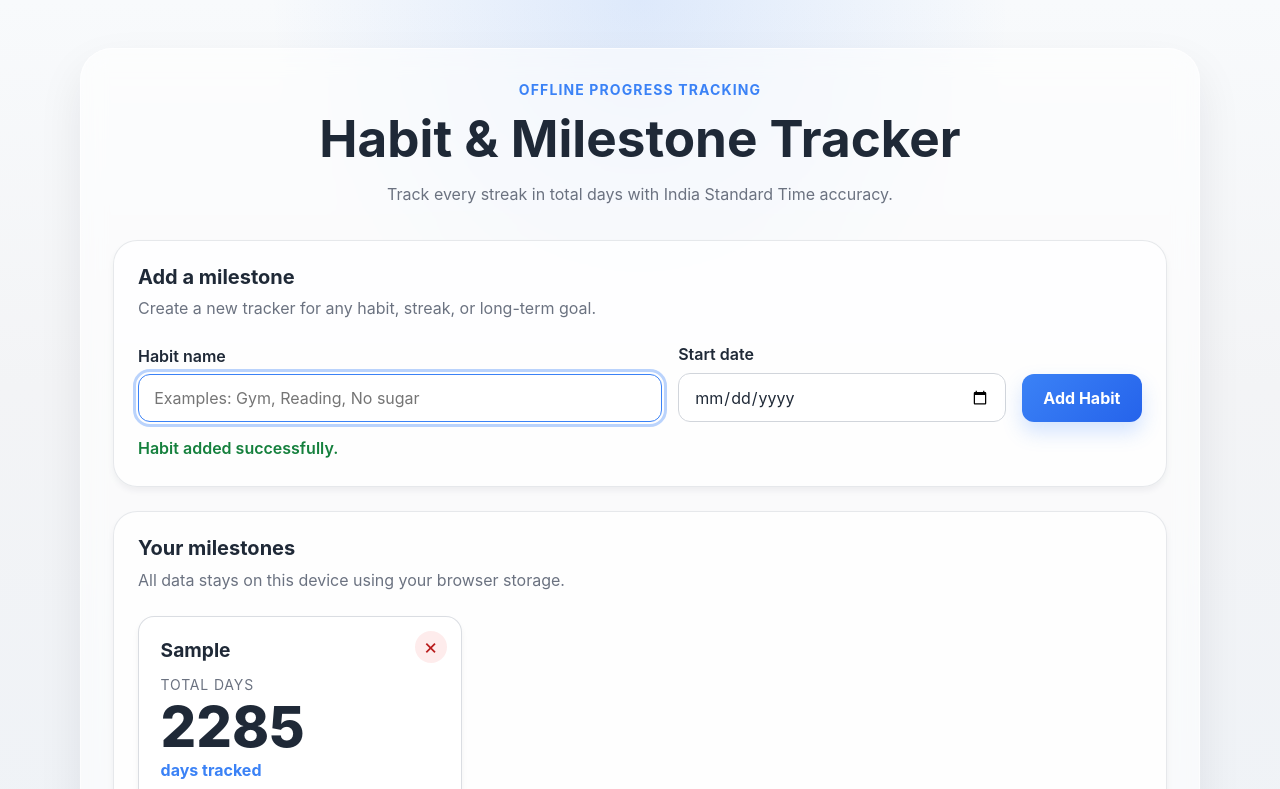
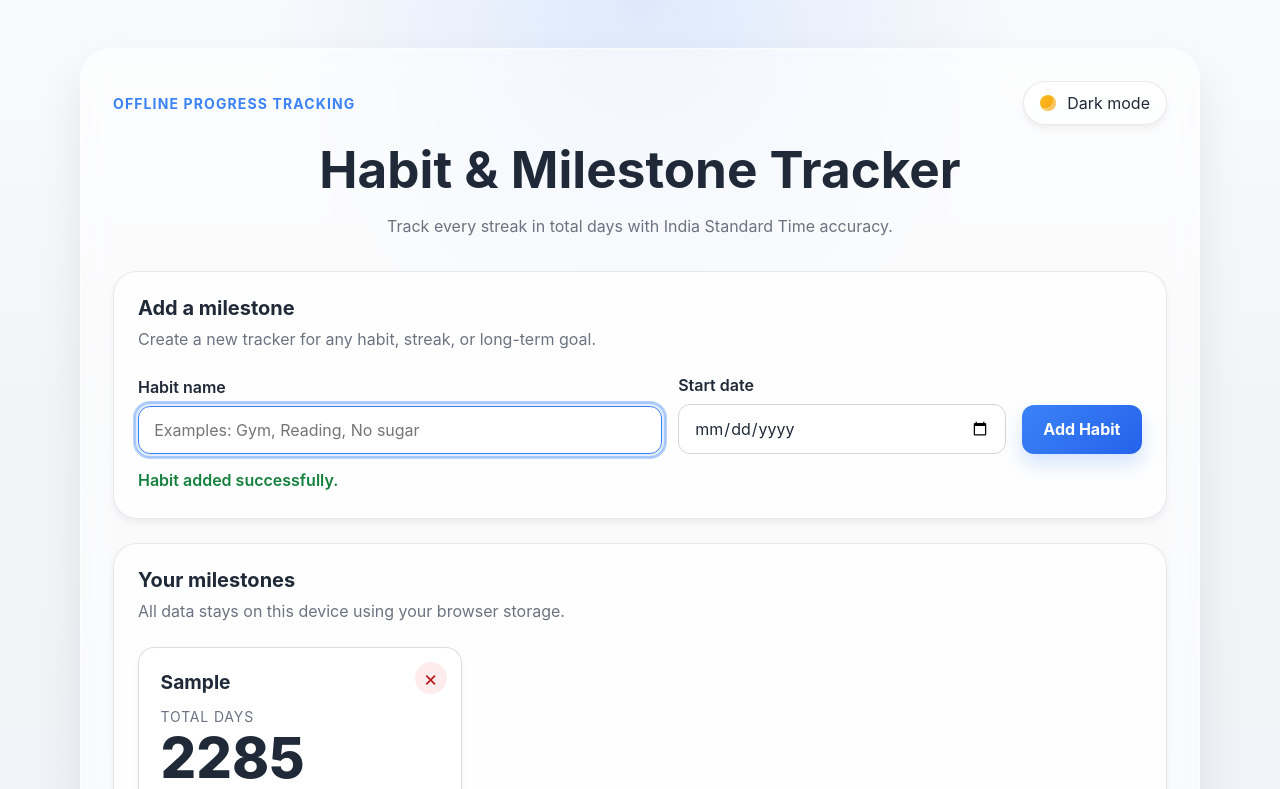
Before and after one commit to AravAravind/Multiple-Habit-Tracker, a plain HTML site: page index.html in a window 1280 px wide. Both pictures are taken after typing "Sample", "2020-01-15" into the empty fields and a click on the button "Add Habit". Shown: the top 789 px of the page. Drawn offline with Linux system fonts and the light colour scheme.

Commit message:
Added dark theme

```diff
--- a/index.html
+++ b/index.html
@@ -4,13 +4,26 @@
     <meta charset="UTF-8" />
     <meta name="viewport" content="width=device-width, initial-scale=1.0" />
     <title>Habit & Milestone Tracker</title>
+    <meta name="color-scheme" content="light dark" />
     <link rel="stylesheet" href="style.css" />
   </head>
   <body>
     <main class="app-shell">
       <section class="app-panel" aria-labelledby="app-title">
         <header class="app-header">
-          <p class="eyebrow">Offline progress tracking</p>
+          <div class="header-topbar">
+            <p class="eyebrow">Offline progress tracking</p>
+            <button
+              id="theme-toggle"
+              class="theme-toggle"
+              type="button"
+              aria-label="Switch to dark theme"
+              aria-pressed="false"
+            >
+              <span class="theme-toggle-icon" aria-hidden="true"></span>
+              <span id="theme-toggle-text">Dark mode</span>
+            </button>
+          </div>
           <h1 id="app-title">Habit &amp; Milestone Tracker</h1>
           <p class="subtitle">
             Track every streak in total days with India Standard Time accuracy.
--- a/script.js
+++ b/script.js
@@ -2,6 +2,7 @@
   "use strict";
 
   var STORAGE_KEY = "habits";
+  var THEME_STORAGE_KEY = "habit-theme";
   var MILLISECONDS_PER_DAY = 86400000;
   var IST_OFFSET_MINUTES = 330;
   var state = loadHabits();
@@ -11,6 +12,8 @@
   var dateInput = document.getElementById("start-date");
   var formMessage = document.getElementById("form-message");
   var habitsContainer = document.getElementById("habits-container");
+  var themeToggle = document.getElementById("theme-toggle");
+  var themeToggleText = document.getElementById("theme-toggle-text");
 
   function loadHabits() {
     try {
@@ -58,6 +61,42 @@
 
   function saveHabits() {
     localStorage.setItem(STORAGE_KEY, JSON.stringify(state));
+  }
+
+  function loadTheme() {
+    try {
+      var storedTheme = localStorage.getItem(THEME_STORAGE_KEY);
+
+      if (storedTheme === "light" || storedTheme === "dark") {
+        return storedTheme;
+      }
+    } catch (error) {
+      return "light";
+    }
+
+    return "light";
+  }
+
+  function saveTheme(theme) {
+    localStorage.setItem(THEME_STORAGE_KEY, theme);
+  }
+
+  function applyTheme(theme) {
+    var resolvedTheme = theme === "dark" ? "dark" : "light";
+    var nextLabel = resolvedTheme === "dark" ? "Light mode" : "Dark mode";
+
+    document.body.setAttribute("data-theme", resolvedTheme);
+    themeToggle.setAttribute("aria-pressed", String(resolvedTheme === "dark"));
+    themeToggle.setAttribute("aria-label", "Switch to " + nextLabel.toLowerCase());
+    themeToggleText.textContent = nextLabel;
+  }
+
+  function toggleTheme() {
+    var currentTheme = document.body.getAttribute("data-theme") === "dark" ? "dark" : "light";
+    var nextTheme = currentTheme === "dark" ? "light" : "dark";
+
+    applyTheme(nextTheme);
+    saveTheme(nextTheme);
   }
 
   function createISTMidnightTimestamp(year, month, day) {
@@ -293,8 +332,10 @@
   }
 
   dateInput.max = getTodayISTInputValue();
+  applyTheme(loadTheme());
   form.addEventListener("submit", handleSubmit);
   habitsContainer.addEventListener("click", handleDelete);
+  themeToggle.addEventListener("click", toggleTheme);
 
   render();
 
--- a/style.css
+++ b/style.css
@@ -1,16 +1,66 @@
 :root {
   --bg: #f3f4f6;
+  --bg-top: #f8fafc;
+  --bg-bottom: #eef2f7;
+  --bg-radial: rgba(59, 130, 246, 0.14);
   --card: #ffffff;
+  --card-soft: rgba(255, 255, 255, 0.75);
+  --panel: rgba(255, 255, 255, 0.6);
   --text: #1f2937;
   --muted: #6b7280;
   --accent: #3b82f6;
   --accent-dark: #2563eb;
   --border: #d1d5db;
+  --border-strong: rgba(209, 213, 219, 0.8);
+  --surface-border: rgba(209, 213, 219, 0.55);
+  --panel-border: rgba(255, 255, 255, 0.65);
   --danger: #ef4444;
+  --danger-soft: rgba(239, 68, 68, 0.1);
+  --danger-soft-hover: rgba(239, 68, 68, 0.16);
+  --danger-text: #b91c1c;
+  --success: #15803d;
+  --focus-ring: rgba(59, 130, 246, 0.35);
   --shadow: 0 4px 6px rgba(0, 0, 0, 0.05);
+  --panel-shadow: 0 20px 45px rgba(15, 23, 42, 0.08);
+  --card-hover-shadow: 0 18px 30px rgba(15, 23, 42, 0.08);
+  --button-shadow: 0 10px 20px rgba(59, 130, 246, 0.22);
+  --button-hover-shadow: 0 14px 28px rgba(59, 130, 246, 0.26);
+  --ring-glow: rgba(59, 130, 246, 0.14);
   --radius-lg: 24px;
   --radius-md: 16px;
   --radius-sm: 12px;
+  color-scheme: light;
+}
+
+body[data-theme="dark"] {
+  --bg: #07111f;
+  --bg-top: #0c1727;
+  --bg-bottom: #050a12;
+  --bg-radial: rgba(59, 130, 246, 0.2);
+  --card: #111c2d;
+  --card-soft: rgba(17, 28, 45, 0.88);
+  --panel: rgba(10, 18, 31, 0.84);
+  --text: #e5edf8;
+  --muted: #9caec8;
+  --accent: #60a5fa;
+  --accent-dark: #3b82f6;
+  --border: #304258;
+  --border-strong: rgba(48, 66, 88, 0.95);
+  --surface-border: rgba(48, 66, 88, 0.8);
+  --panel-border: rgba(96, 165, 250, 0.12);
+  --danger: #f87171;
+  --danger-soft: rgba(248, 113, 113, 0.14);
+  --danger-soft-hover: rgba(248, 113, 113, 0.22);
+  --danger-text: #fda4a4;
+  --success: #4ade80;
+  --focus-ring: rgba(96, 165, 250, 0.42);
+  --shadow: 0 4px 6px rgba(0, 0, 0, 0.28);
+  --panel-shadow: 0 24px 50px rgba(2, 6, 23, 0.45);
+  --card-hover-shadow: 0 18px 34px rgba(2, 6, 23, 0.45);
+  --button-shadow: 0 10px 22px rgba(59, 130, 246, 0.26);
+  --button-hover-shadow: 0 14px 30px rgba(59, 130, 246, 0.32);
+  --ring-glow: rgba(96, 165, 250, 0.18);
+  color-scheme: dark;
 }
 
 *,
@@ -29,8 +79,9 @@ body {
   font-family: -apple-system, BlinkMacSystemFont, "Segoe UI", Roboto, sans-serif;
   color: var(--text);
   background:
-    radial-gradient(circle at top, rgba(59, 130, 246, 0.14), transparent 32%),
-    linear-gradient(180deg, #f8fafc 0%, var(--bg) 40%, #eef2f7 100%);
+    radial-gradient(circle at top, var(--bg-radial), transparent 32%),
+    linear-gradient(180deg, var(--bg-top) 0%, var(--bg) 40%, var(--bg-bottom) 100%);
+  transition: background 220ms ease, color 220ms ease;
 }
 
 button,
@@ -40,7 +91,7 @@ input {
 
 button:focus-visible,
 input:focus-visible {
-  outline: 3px solid rgba(59, 130, 246, 0.35);
+  outline: 3px solid var(--focus-ring);
   outline-offset: 2px;
 }
 
@@ -51,12 +102,13 @@ input:focus-visible {
 }
 
 .app-panel {
-  background: rgba(255, 255, 255, 0.6);
+  background: var(--panel);
   backdrop-filter: blur(12px);
-  border: 1px solid rgba(255, 255, 255, 0.65);
+  border: 1px solid var(--panel-border);
   border-radius: 32px;
   padding: 2rem;
-  box-shadow: 0 20px 45px rgba(15, 23, 42, 0.08);
+  box-shadow: var(--panel-shadow);
+  transition: background 220ms ease, border-color 220ms ease, box-shadow 220ms ease;
 }
 
 .app-header {
@@ -64,13 +116,54 @@ input:focus-visible {
   padding-bottom: 2rem;
 }
 
+.header-topbar {
+  display: flex;
+  align-items: center;
+  justify-content: space-between;
+  gap: 1rem;
+  margin-bottom: 1rem;
+}
+
 .eyebrow {
-  margin: 0 0 0.75rem;
+  margin: 0;
   font-size: 0.875rem;
   font-weight: 700;
   letter-spacing: 0.08em;
   text-transform: uppercase;
   color: var(--accent);
+}
+
+.theme-toggle {
+  display: inline-flex;
+  align-items: center;
+  gap: 0.7rem;
+  padding: 0.7rem 1rem;
+  border: 1px solid var(--surface-border);
+  border-radius: 999px;
+  background: var(--card-soft);
+  color: var(--text);
+  cursor: pointer;
+  box-shadow: var(--shadow);
+  transition: transform 160ms ease, border-color 160ms ease, background 160ms ease;
+}
+
+.theme-toggle:hover {
+  transform: translateY(-1px);
+  border-color: var(--accent);
+}
+
+.theme-toggle-icon {
+  position: relative;
+  width: 1rem;
+  height: 1rem;
+  border-radius: 50%;
+  background: linear-gradient(135deg, #fbbf24 0%, #f59e0b 100%);
+  box-shadow: inset -0.18rem -0.18rem 0 rgba(255, 255, 255, 0.35);
+}
+
+body[data-theme="dark"] .theme-toggle-icon {
+  background: linear-gradient(135deg, #dbeafe 0%, #93c5fd 100%);
+  box-shadow: inset -0.2rem -0.16rem 0 rgba(30, 41, 59, 0.32);
 }
 
 .app-header h1 {
@@ -89,11 +182,12 @@ input:focus-visible {
 
 .form-section,
 .habits-section {
-  background: rgba(255, 255, 255, 0.75);
-  border: 1px solid rgba(209, 213, 219, 0.55);
+  background: var(--card-soft);
+  border: 1px solid var(--surface-border);
   border-radius: var(--radius-lg);
   padding: 1.5rem;
   box-shadow: var(--shadow);
+  transition: background 220ms ease, border-color 220ms ease, box-shadow 220ms ease;
 }
 
 .habits-section {
@@ -141,17 +235,18 @@ input:focus-visible {
   padding: 0.8rem 0.95rem;
   border: 1px solid var(--border);
   border-radius: var(--radius-sm);
-  background: #ffffff;
+  background: var(--card);
   color: var(--text);
-  transition: border-color 160ms ease, box-shadow 160ms ease;
+  transition: border-color 160ms ease, box-shadow 160ms ease, background 160ms ease, color 160ms ease;
 }
 
 .field-group input:hover {
-  border-color: #9ca3af;
+  border-color: var(--muted);
 }
 
 .field-group input:focus-visible {
   border-color: var(--accent);
+  box-shadow: 0 0 0 4px var(--ring-glow);
 }
 
 .primary-button {
@@ -163,13 +258,13 @@ input:focus-visible {
   color: #ffffff;
   font-weight: 700;
   cursor: pointer;
-  box-shadow: 0 10px 20px rgba(59, 130, 246, 0.22);
-  transition: transform 160ms ease, box-shadow 160ms ease, filter 160ms ease;
+  box-shadow: var(--button-shadow);
+  transition: transform 160ms ease, box-shadow 160ms ease, filter 160ms ease, background 160ms ease;
 }
 
 .primary-button:hover {
   transform: translateY(-2px);
-  box-shadow: 0 14px 28px rgba(59, 130, 246, 0.26);
+  box-shadow: var(--button-hover-shadow);
   filter: saturate(1.05);
 }
 
@@ -181,7 +276,7 @@ input:focus-visible {
 }
 
 .form-message.success {
-  color: #15803d;
+  color: var(--success);
 }
 
 .habits-container {
@@ -198,9 +293,10 @@ input:focus-visible {
 .empty-state {
   position: relative;
   background: var(--card);
-  border: 1px solid rgba(209, 213, 219, 0.8);
+  border: 1px solid var(--border-strong);
   border-radius: var(--radius-md);
   box-shadow: var(--shadow);
+  transition: background 220ms ease, border-color 220ms ease, box-shadow 220ms ease;
 }
 
 .habit-card {
@@ -211,7 +307,7 @@ input:focus-visible {
 
 .habit-card:hover {
   transform: translateY(-4px);
-  box-shadow: 0 18px 30px rgba(15, 23, 42, 0.08);
+  box-shadow: var(--card-hover-shadow);
   border-color: rgba(59, 130, 246, 0.18);
 }
 
@@ -234,8 +330,8 @@ input:focus-visible {
   height: 2rem;
   border: none;
   border-radius: 999px;
-  background: rgba(239, 68, 68, 0.1);
-  color: #b91c1c;
+  background: var(--danger-soft);
+  color: var(--danger-text);
   font-size: 1.35rem;
   line-height: 1;
   cursor: pointer;
@@ -244,7 +340,7 @@ input:focus-visible {
 
 .delete-button:hover {
   transform: scale(1.06);
-  background: rgba(239, 68, 68, 0.16);
+  background: var(--danger-soft-hover);
 }
 
 .habit-card h3 {
@@ -309,6 +405,15 @@ input:focus-visible {
     border-radius: 24px;
   }
 
+  .header-topbar {
+    flex-direction: column;
+    align-items: stretch;
+  }
+
+  .theme-toggle {
+    justify-content: center;
+  }
+
   .habit-form {
     grid-template-columns: 1fr;
   }
```
